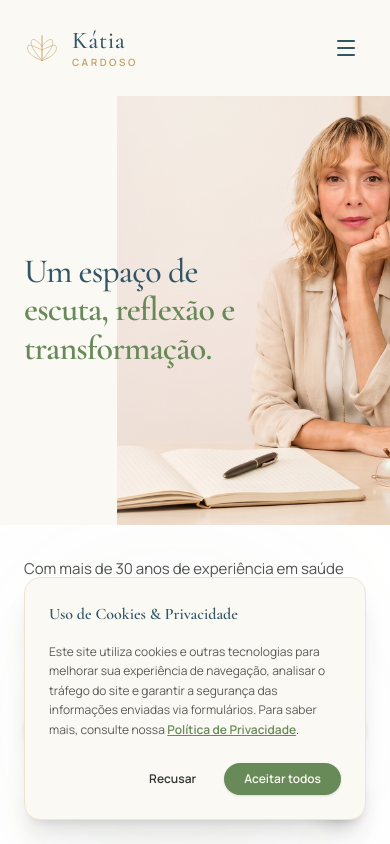
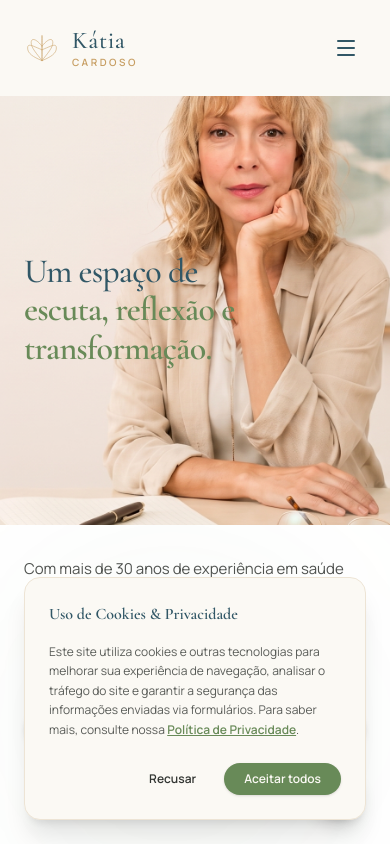
Before and after one commit to ronaldocardoso/katiacardoso, a Next.js app: page / in a window 390 px wide. Shown: the top 844 px of the page. Built offline with nearby package versions, Linux system fonts and the light colour scheme.

Commit message:
feat: restore full-width right-zoomed mobile Hero image layout

```diff
--- a/src/app/page.tsx
+++ b/src/app/page.tsx
@@ -159,18 +159,16 @@ export default function Home() {
         {/* 1. Hero Section - Mobile/Tablet (Mockup-compliant) */}
         <section className="lg:hidden bg-white border-b border-bege-areia/20 w-full flex flex-col">
           {/* Top Image + Title overlay */}
-          <div className="relative w-full aspect-[1/1.1] overflow-hidden bg-off-white">
-            {/* Background Image restricted to the right */}
-            <div className="absolute right-0 top-0 w-[70%] h-full">
+          <div className="relative w-full aspect-[1/1.1] overflow-hidden">
             <Image
               src="/katia_portrait_contact.png"
               alt="Kátia Cardoso"
               fill
               priority
-                className="object-cover object-[right_20%_center]"
-                sizes="70vw"
+              className="object-cover"
+              style={{ objectPosition: '100% center', transform: 'scale(1.35)', transformOrigin: 'right center' }}
+              sizes="100vw"
             />
-            </div>
             {/* Title Overlay */}
             <div className="absolute inset-y-0 left-0 w-[65%] flex items-center pl-6 z-10">
               <h1 className="font-serif text-[34px] md:text-5xl text-azul-petroleo font-medium leading-[1.12] tracking-tight">
```
Lines whose indentation alone changed are shown as unchanged.
